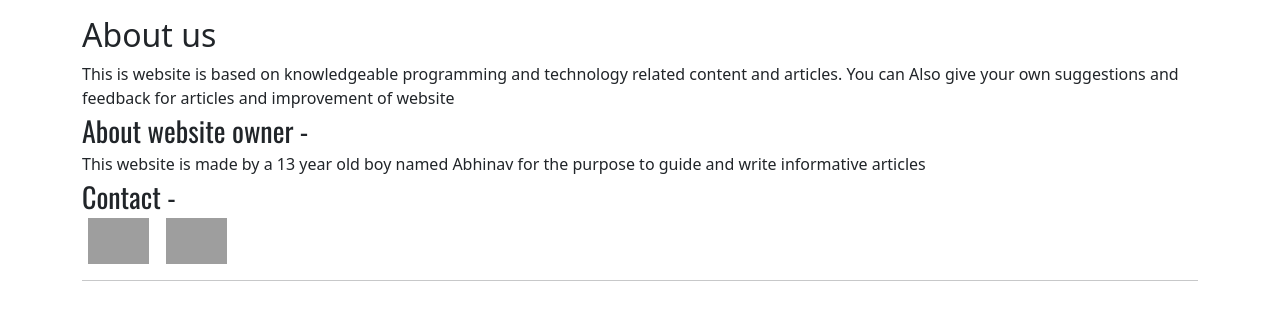
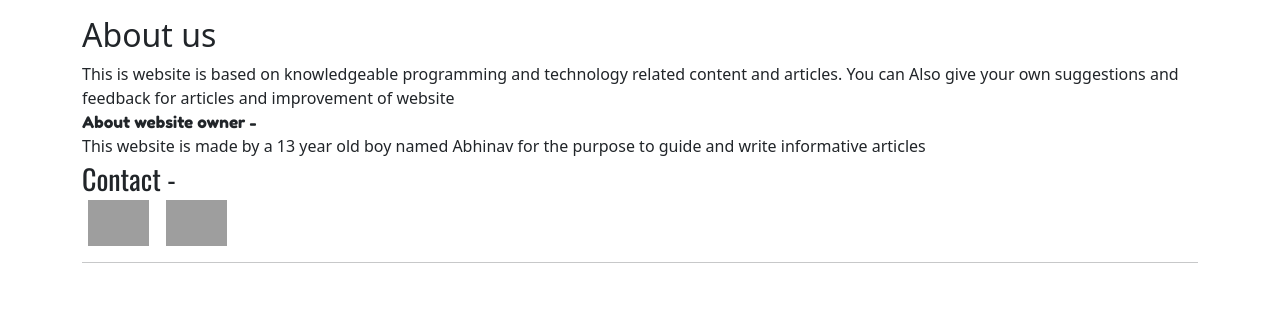
Before and after one commit to Abhizx/Django-Project-Blog, a Django app: page /about in a window 1280 px wide. Shown: the part 56-376 px from the top of the page. Run offline with Django 3.2, Linux system fonts and the light colour scheme; grey boxes are pictures that could not be loaded.

Commit message:
make it better

```diff
--- a/templates/base.html
+++ b/templates/base.html
@@ -24,6 +24,9 @@
 
     <link rel="preconnect" href="https://fonts.gstatic.com">
     <link href="https://fonts.googleapis.com/css2?family=Noto+Serif&display=swap" rel="stylesheet">
+
+    <link rel="preconnect" href="https://fonts.gstatic.com">
+    <link href="https://fonts.googleapis.com/css2?family=Fredoka+One&display=swap" rel="stylesheet">
 
     <!--{% comment %} {% load static %} {% endcomment %}-->
 
--- a/templates/home/about.html
+++ b/templates/home/about.html
@@ -9,7 +9,7 @@
     <div class="blog-post">
         <h2 class="blog-post-title">About us</h2>
 
-        <p>This is website is based on knowledgeable programming and technology related content and articles. You can Also give your own suggestions and feedback for articles and improvement of website <br>  <span style="font-family: 'Oswald', sans-serif; font-size: 28px;">About website owner -</span>  <br> This website is made by a 13 year old boy named Abhinav for the purpose to guide and write informative articles <br> <span style="font-family: 'Oswald', sans-serif; font-size: 28px;">Contact -</span> <br>  <a class="follow" href="mailto:knowledgeforyoumail@gmail.com" style="text-decoration: none;"><img src="https://assets.stickpng.com/images/5847fafdcef1014c0b5e48ce.png" alt="gmail" height="46px"></a> <a class="follow" href="https://www.instagram.com/knowledgeableforyou/" target="_blank" style="text-decoration: none;"><img src="https://www.edigitalagency.com.au/wp-content/uploads/new-instagram-logo-png-transparent-light-e1607555930353.png" alt="instagram" height="46px"></a> </p>
+        <p>This is website is based on knowledgeable programming and technology related content and articles. You can Also give your own suggestions and feedback for articles and improvement of website <br>  <span style="font-family: 'Fredoka One', cursive;">About website owner -</span>  <br> This website is made by a 13 year old boy named Abhinav for the purpose to guide and write informative articles <br> <span style="font-family: 'Oswald', sans-serif; font-size: 28px;">Contact -</span> <br>  <a class="follow" href="mailto:knowledgeforyoumail@gmail.com" style="text-decoration: none;"><img src="https://assets.stickpng.com/images/5847fafdcef1014c0b5e48ce.png" alt="gmail" height="46px"></a> <a class="follow" href="https://www.instagram.com/knowledgeableforyou/" target="_blank" style="text-decoration: none;"><img src="https://www.edigitalagency.com.au/wp-content/uploads/new-instagram-logo-png-transparent-light-e1607555930353.png" alt="instagram" height="46px"></a> </p>
         <hr>
     </div>
 </div>
```
